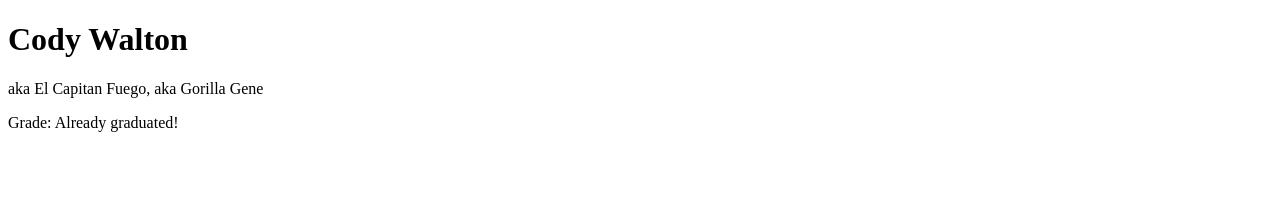
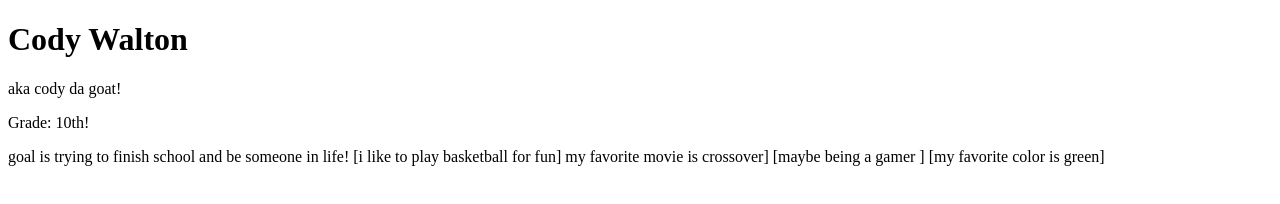
Before and after one commit to Codyjawnkid/HireMe-Bruno-Mars, a plain HTML site: page index.html in a window 1280 px wide. Drawn offline with Linux system fonts and the light colour scheme.

Commit message:
Created using Popcode: https://popcode.org

```diff
--- a/index.html
+++ b/index.html
@@ -5,7 +5,12 @@
     </head>
     <body>
         <h1>Cody Walton</h1>
-        <p>aka El Capitan Fuego, aka Gorilla Gene</p>
-        <p>Grade: Already graduated!</p>
+        <p>aka cody da goat! </p>
+        <p>Grade: 10th!</p>
     </body>
-</html>
+</html>goal is trying to finish school and be someone in life!
+[i like to play basketball for fun]
+my favorite movie is crossover]
+[maybe being a gamer
+]
+[my favorite color is green]
```
